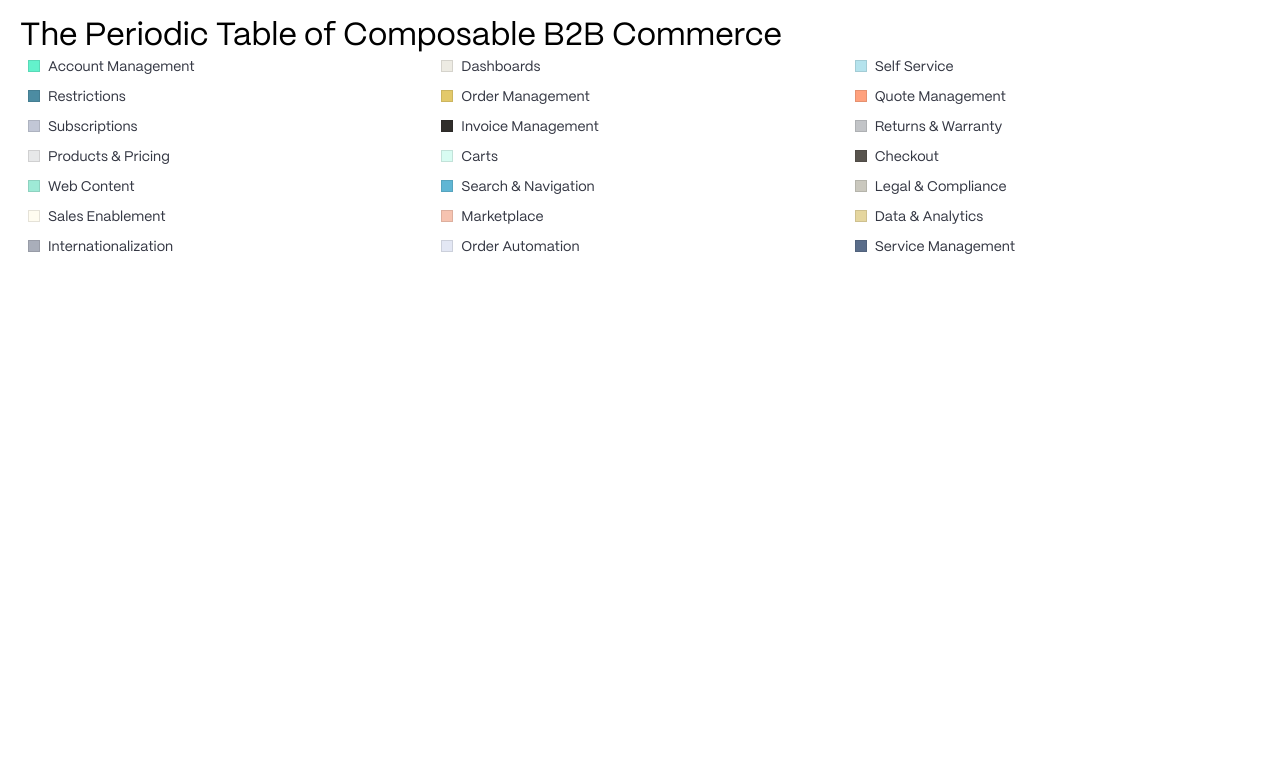
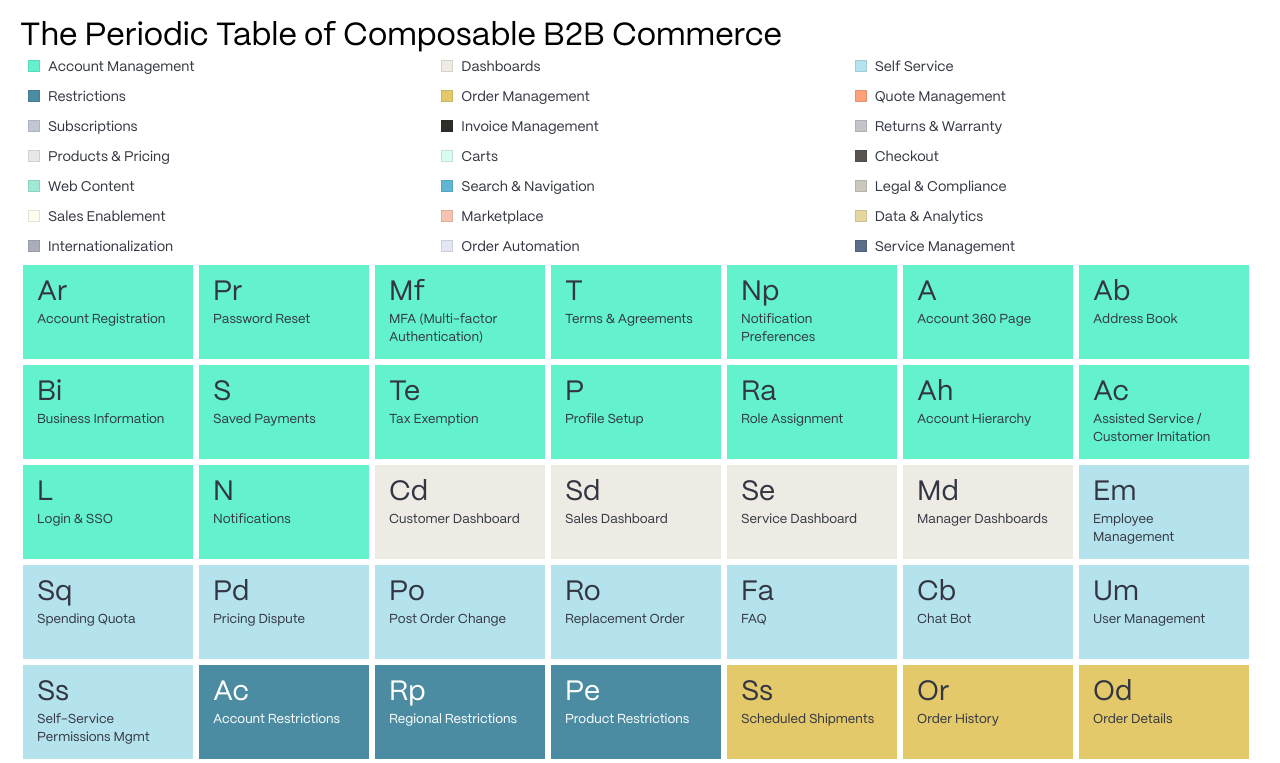
Before and after one commit to dmitryhb/periodic-table, a Vue app: page / in a window 1280 px wide. Shown: the top 763 px of the page. Built offline with nearby package versions, Linux system fonts and the light colour scheme.

Commit message:
PT-17: Create component for elements of periodic table

```diff
--- a/src/App.vue
+++ b/src/App.vue
@@ -3,6 +3,7 @@ import AppLoader from './components/ui/AppLoader.vue'
 import {computed, ComputedRef, defineComponent, onMounted} from 'vue'
 import {useStore} from 'vuex'
 import CapabilitiesList from '@/components/CapabilitiesList.vue'
+import ElementsList from '@/components/ElementsList.vue'
 
 const store = useStore()
 const isAppReady: ComputedRef<boolean> = computed(() => store.state.ui.isAppReady)
@@ -23,6 +24,7 @@ defineComponent({
     <div class="title">The Periodic Table of Composable B2B Commerce</div>
     <div>
       <capabilities-list />
+      <elements-list />
     </div>
   </div>
   <app-loader v-else/>
--- a/src/assets/styles/_elements.scss
+++ b/src/assets/styles/_elements.scss
@@ -1,4 +1,4 @@
-.element, .capabilities-list li span.color {
+.element-item, .capabilities-list li span.color {
   &.color-accent-1 {
     background-color: $color-accent-1;
   }
@@ -10,6 +10,7 @@
   }
   &.color-accent-4 {
     background-color: $color-accent-4;
+    color: #fff;
   }
   &.color-accent-5 {
     background-color: $color-accent-5;
@@ -22,6 +23,7 @@
   }
   &.color-accent-8 {
     background-color: $color-accent-8;
+    color: #fff;
   }
   &.color-accent-9 {
     background-color: $color-accent-9;
@@ -31,9 +33,11 @@
   }
   &.color-accent-11 {
     background-color: $color-accent-11;
+    border: 1px solid rgba(0, 0, 0, 0.1);
   }
   &.color-accent-12 {
     background-color: $color-accent-12;
+    color: #fff;
   }
   &.color-accent-13 {
     background-color: $color-accent-13;
@@ -46,6 +50,7 @@
   }
   &.color-accent-16 {
     background-color: $color-accent-16;
+    border: 1px solid rgba(0, 0, 0, 0.1);
   }
   &.color-accent-17 {
     background-color: $color-accent-17;
@@ -61,6 +66,54 @@
   }
   &.color-accent-21 {
     background-color: $color-accent-21;
+    color: #fff;
+  }
+}
+
+.elements-list {
+  display: flex;
+  flex-wrap: wrap;
+}
+.element-item {
+  width: 170px;
+  height: 94px;
+  padding: 14px;
+  margin: 3px;
+  position: relative;
+  cursor: pointer;
+  transition: transform 0.2s ease-in-out;
+  user-select: none;
+
+  &:before {
+    position: absolute;
+    left: 0;
+    top: 0;
+    right: 0;
+    bottom: 0;
+    content: "";
+    opacity: 0;
+    background: rgba(255, 255, 255, 0.7);
+    transition: opacity 0.2s ease-in-out;
+  }
+
+  &:hover {
+    transform: scale(1.02, 1.02);
+
+    &:before {
+      opacity: 0.1;
+    }
+  }
+  &:active {
+    transform: scale(0.98, 0.98);
+  }
+
+  .element {
+    font-size: 28px;
+    margin-bottom: 4px;
+  }
+  .name {
+    font-size: 13px;
+    line-height: 135%;
   }
 }
 
--- /dev/null
+++ b/src/components/ElementItem.vue
@@ -0,0 +1,14 @@
+<script setup lang="ts">
+import { defineProps } from 'vue'
+import {Element} from '@/lib/element'
+
+defineProps({
+  element: Element
+})
+</script>
+<template>
+  <div class="element-item" :class="element.capability.color">
+    <div class="element">{{ element.element }}</div>
+    <div class="name">{{ element.name }}</div>
+  </div>
+</template>
--- /dev/null
+++ b/src/components/ElementsList.vue
@@ -0,0 +1,17 @@
+<script setup lang="ts">
+import {useStore} from 'vuex'
+import {computed} from 'vue'
+import ElementItem from '@/components/ElementItem.vue'
+
+const store = useStore()
+const elements = computed(() => store.state.data.elements.items)
+</script>
+<template>
+  <div class="elements-list" v-if="elements && elements.length">
+    <element-item
+        v-for="(element, i) in elements"
+        :key="`element-${i}`"
+        :element="element"
+    />
+  </div>
+</template>
--- a/src/data/elements.json
+++ b/src/data/elements.json
@@ -169,7 +169,7 @@
   },
   {
     "element": "Ss",
-    "name": "Self-Service Permissions Management",
+    "name": "Self-Service Permissions Mgmt",
     "capability": "selfService",
     "details": ""
   },
@@ -685,7 +685,7 @@
   },
   {
     "element": "Ce",
-    "name": "(CXM) Customer Experience Management",
+    "name": "Customer Experience Management",
     "capability": "dataAnalytics",
     "details": ""
   },
--- a/src/lib/element.ts
+++ b/src/lib/element.ts
@@ -25,7 +25,7 @@ export class Element implements IElement {
 
     if (data) {
       this.element = data.element
-      this.name = data.element
+      this.name = data.name
       this.details = data.details
     }
   }
```
